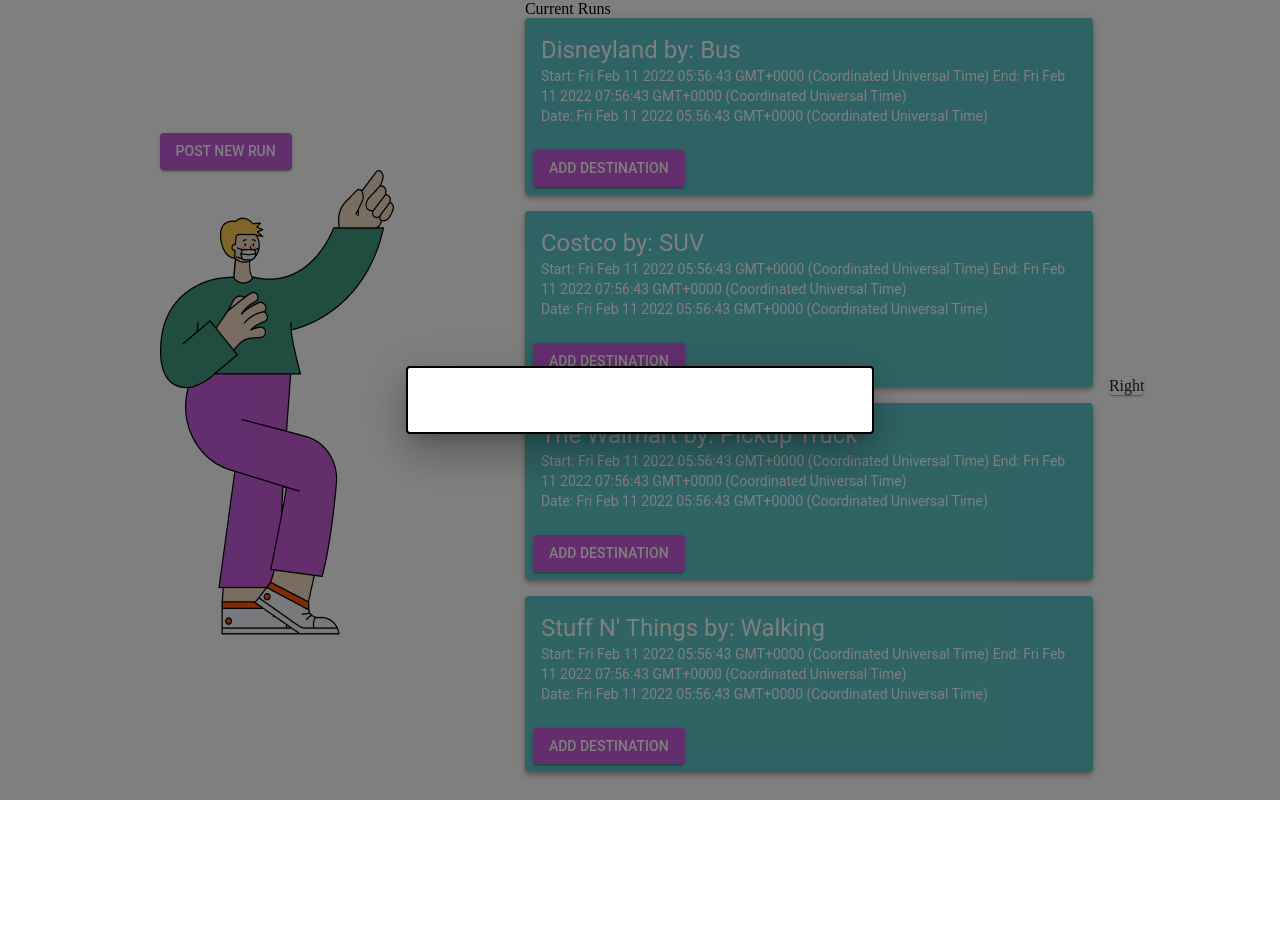
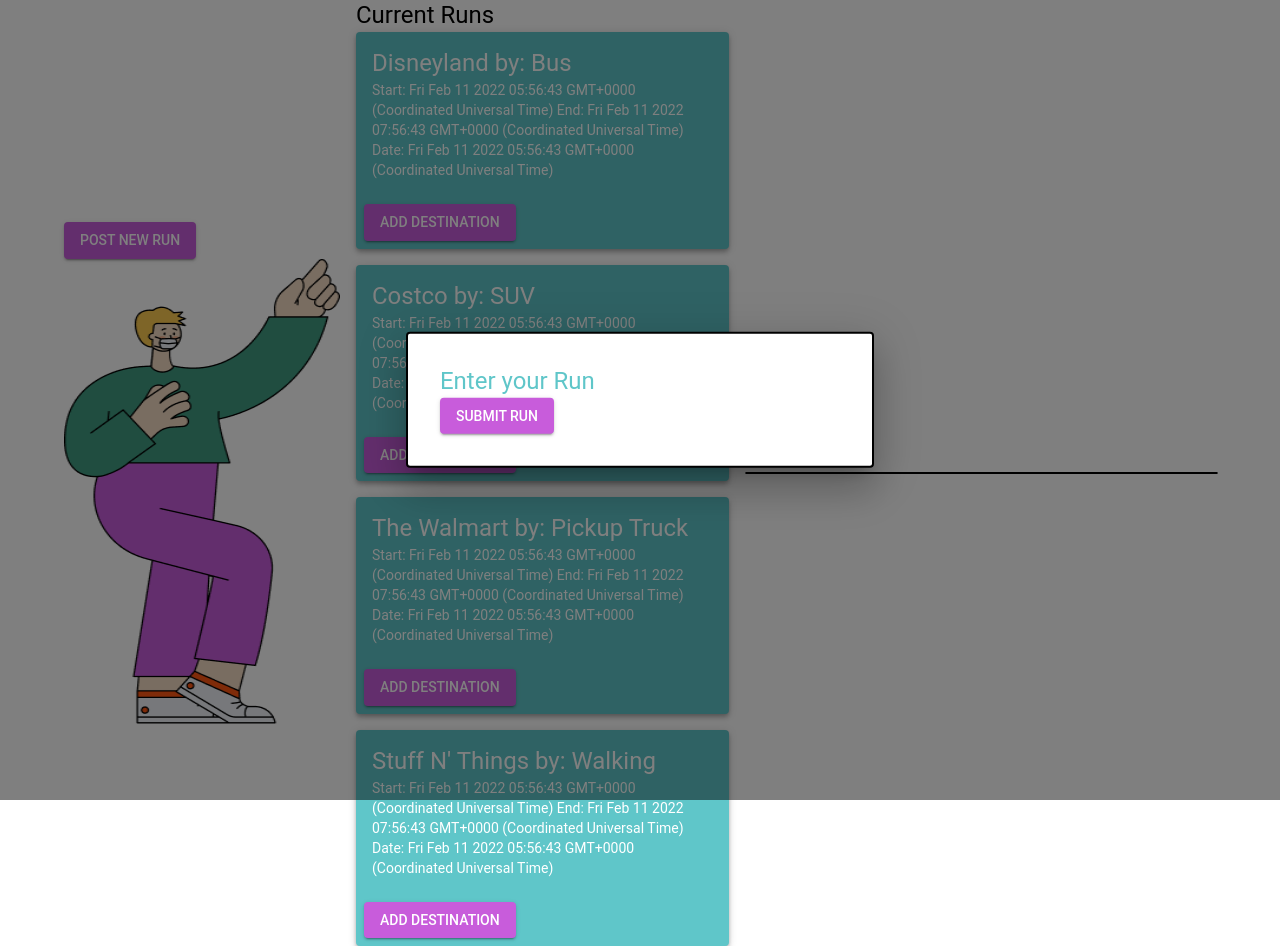
Before and after one commit to rpp31-boc-lachesis/neighbr, a React (Create React App) app in the folder client/: page /runnerDash in a window 1280 px wide. Both pictures are taken after a click on the button "POST NEW RUN". Before the commit the page ends 800 px from the top, so only its background shows below. Built offline with nearby package versions, Linux system fonts and the light colour scheme; the HTML template or start-up script is replaced by a standard one.

Commit message:
post run is now working

```diff
--- a/client/src/App.jsx
+++ b/client/src/App.jsx
@@ -1,6 +1,6 @@
 import React from 'react';
 import { BrowserRouter as Router, Routes, Route } from 'react-router-dom';
-import { createTheme, ThemeProvider } from '@mui/material/styles';
+import { createTheme, ThemeProvider, responsiveFontSizes } from '@mui/material/styles';
 import Splash from './components/Splash/Splash.jsx';
 import Main from './components/Home/Main.jsx';
 import Other from './components/Other.jsx';
@@ -12,7 +12,7 @@ import Login from './components/Splash/Login.jsx';
 // import Typography from '@mui/material/Typography';
 // import Button from '@mui/material/Button';
 // import Box from '@mui/material/Box';
-const theme = createTheme({
+const theme = responsiveFontSizes(createTheme({
   palette: {
     primary: {
       main: '#C85CDB',
@@ -24,7 +24,7 @@ const theme = createTheme({
   typography: {
     fontFamily: 'Roboto'
   }
-});
+}));
 
 class App extends React.Component {
   constructor(props) {
--- a/client/src/components/RunnerDash/AddRunForm.jsx
+++ b/client/src/components/RunnerDash/AddRunForm.jsx
@@ -2,6 +2,7 @@ import React from 'react';
 import Box from '@mui/material/Box';
 import TextField from '@mui/material/TextField';
 import Typography from '@mui/material/Typography';
+import Button from '@mui/material/Button';
 import dayjs from 'dayjs';
 import LocalizationProvider from '@mui/lab/LocalizationProvider';
 import DateAdapter from '@mui/lab/AdapterDayjs';
@@ -13,106 +14,65 @@ export default function AddRunForm(props) {
   const [date, setDate] = React.useState(new Date());
   const [startTime, setStart] = React.useState(new Date());
   const [stopTime, setStop] = React.useState(new Date());
-//       date: dayjs(new Date()),
-//       startTime: dayjs({}),
-//       endTime: dayjs({}),
-//       transportation: '',
+  const [transportation, setTransportation] = React.useState('')
+
+  const { handlePostDest } = props;
+
+  const handleDestChange = (event) => {
+    setDestination(event.target.value);
+  };
+
+  const handleSubmit = () => {
+    const run = {
+      destination,
+      date,
+      startTime,
+      stopTime,
+      transportation,
+    };
+    handlePostDest(run);
+  };
 
   return (
+    <Box component="form">
+      <Typography variant='h5' sx={{color: 'secondary.main'}}>Enter your Run</Typography>
       <LocalizationProvider dateAdapter={DateAdapter}>
         <TextField
           required
           fullWidth
           id="destination"
           label="Destination"
-        name="destination"
           value={destination}
-        onChange={(newValue) => setDestination(newValue)}
+          autoComplete="off"
+          onChange={handleDestChange}
         />
         <DatePicker
           label="Date"
           value={date}
           onChange={(newValue) => setDate(newValue)}
-        renderInput={(params) => <TextField {...params} sx={{ width: "100%" }} />}
+          renderInput={(params) => <TextField {...params} sx={{ width: '100%' }} />}
         />
         <TimePicker
           label="Start Time"
           value={startTime}
           onChange={(newValue) => setStart(newValue)}
-        renderInput={(params) => <TextField {...params} sx={{ width: "100%" }} />}
+          renderInput={(params) => <TextField {...params} sx={{ width: '100%' }} />}
         />
         <TimePicker
           label="Stop Time"
           value={stopTime}
           onChange={(newValue) => setStop(newValue)}
-        renderInput={(params) => <TextField {...params} sx={{ width: "100%" }} />}
+          renderInput={(params) => <TextField {...params} sx={{ width: '100%' }} />}
+        />
+        <TextField
+          required
+          fullWidth
+          label="Transportation"
+          value={transportation}
+          onChange={(e) => setTransportation(e.target.value)}
         />
       </LocalizationProvider>
+      <Button variant="contained" onClick={handleSubmit}>Submit Run</Button>
+    </Box>
   );
 }
-
-// class AddRunForm extends React.Component {
-//   constructor(props) {
-//     super(props);
-//     this.state = {
-//       destination: '',
-//       date: dayjs(new Date()),
-//       startTime: dayjs({}),
-//       endTime: dayjs({}),
-//       transportation: '',
-//     };
-//     this.handleChange = this.handleChange.bind(this);
-//     this.handleDateChange = this.handleDateChange.bind(this);
-
-//     const style = {
-//       position: 'absolute',
-//       top: '50%',
-//       left: '50%',
-//       transform: 'translate(-50%, -50%)',
-//       width: '33%',
-//       bgcolor: 'background.paper',
-//       border: '2px solid #000',
-//       boxShadow: 24,
-//       p: 4,
-//     };
-//   }
-
-//   handleChange(e) {
-//     const { target } = e;
-
-//     this.setState({
-//       [target.name]: target.value
-//     });
-//   }
-
-//   handleDateChange(e) {
-//     this.setState({
-//       date: e.value
-//     });
-//   }
-
-//   render() {
-//     const { destination, date, startTime, endTime, transportation } = this.state;
-//     return (
-//       <LocalizationProvider dateAdapter={DateAdapter}>
-//         <TextField
-//           required
-//           fullWidth
-//           label="Destination"
-//           name="destination"
-//           value={destination}
-//           onChange={this.handleChange}
-//         />
-//         <DesktopDatePicker
-//           required
-//           label="Date"
-//           inputFormat="MM/dd/yyyy"
-//           name="date"
-//           value={date}
-//           onChange={this.handleDateChange}
-//           renderInput={(params) => <TextField {...params} />}
-//         />
-//       </LocalizationProvider>
-//     );
-//   }
-// }
--- a/client/src/components/RunnerDash/AddRunModal.jsx
+++ b/client/src/components/RunnerDash/AddRunModal.jsx
@@ -3,7 +3,7 @@ import Box from '@mui/material/Box';
 import Button from '@mui/material/Button';
 import Typography from '@mui/material/Typography';
 import Modal from '@mui/material/Modal';
-import AddRunForm from './AddRunForm.jsx'
+import AddRunForm from './AddRunForm.jsx';
 
 const style = {
   position: 'absolute',
@@ -34,7 +34,7 @@ export default function AddRunModal(props) {
         sx={{ '.MuiBox-root': { borderRadius: '4px' } }}
       >
         <Box sx={style}>
-          <AddRunForm />
+          <AddRunForm handlePostDest={props.handlePostDest} />
         </Box>
       </Modal>
     </div>
--- a/client/src/components/RunnerDash/RunnerDash.jsx
+++ b/client/src/components/RunnerDash/RunnerDash.jsx
@@ -1,39 +1,42 @@
 import React from 'react';
 import propTypes from 'prop-types';
 import { styled } from '@mui/material/styles';
-// import Box from '@mui/material/Box';
+import Box from '@mui/material/Box';
 // import Card from '@mui/material/Card';
 import Container from '@mui/material/Container';
 import Paper from '@mui/material/Paper';
 import Stack from '@mui/material/Stack';
 import Grid from '@mui/material/Grid';
 import Button from '@mui/material/Button';
+import Typography from '@mui/material/Typography';
 import wavyBuddyPoint from '../../assets/wavyBuddiesStanding.png';
 import Destination from './Destination.jsx';
 import AddRunModal from './AddRunModal.jsx';
 
 export default function RunnerDash(props) {
-  const { destinations } = props;
+  const { destinations, handlePostDest } = props;
   const Destinations = destinations.map((dest, index) => <Destination dest={dest} key={dest.id} />);
   return (
     <Container maxwidth="sm">
-      <Grid container justifyContent="center" alignItems="center" spacing={2}>
+      <Grid container sx={{flexGrow: 1, height: '100%'}} justifyContent="center" alignItems="center" spacing={2}>
+        <Grid container item direction="column" sx={{ minHeight: '100%' }} xs={3}>
+          {/* <Container
+            maxwidth="sm"
+          > */}
+            <AddRunModal handlePostDest={handlePostDest} />
+            <img src={wavyBuddyPoint} alt="" />
+          {/* </Container> */}
+        </Grid>
         <Grid item xs={4}>
-          <Container
-            maxwidth="sm"
-          >
-            <AddRunModal />
-            <img src={wavyBuddyPoint} alt="" />
-          </Container>
-        </Grid>
-        <Grid item xs={6}>
-          Current Runs
+          <Typography variant='h5'>Current Runs</Typography>
           <Stack spacing={2}>
             {Destinations}
           </Stack>
         </Grid>
-        <Grid item>
-          <Paper>Right</Paper>
+        <Grid item xs={5} sx={{ height: '100%' }}>
+          <Box sx={{ minHeight: '100%', minWidth: '100%', border: '1px solid black', borderRadius: '2px' }}>
+
+          </Box>
         </Grid>
       </Grid>
     </Container>
--- a/webpack.config.js
+++ b/webpack.config.js
@@ -32,5 +32,6 @@ module.exports = {
         use: ['style-loader', 'css-loader'],
       },
     ]
-  }
+  },
+  // devtool: 'source-map'
 };
```
Lines whose indentation alone changed are shown as unchanged.
